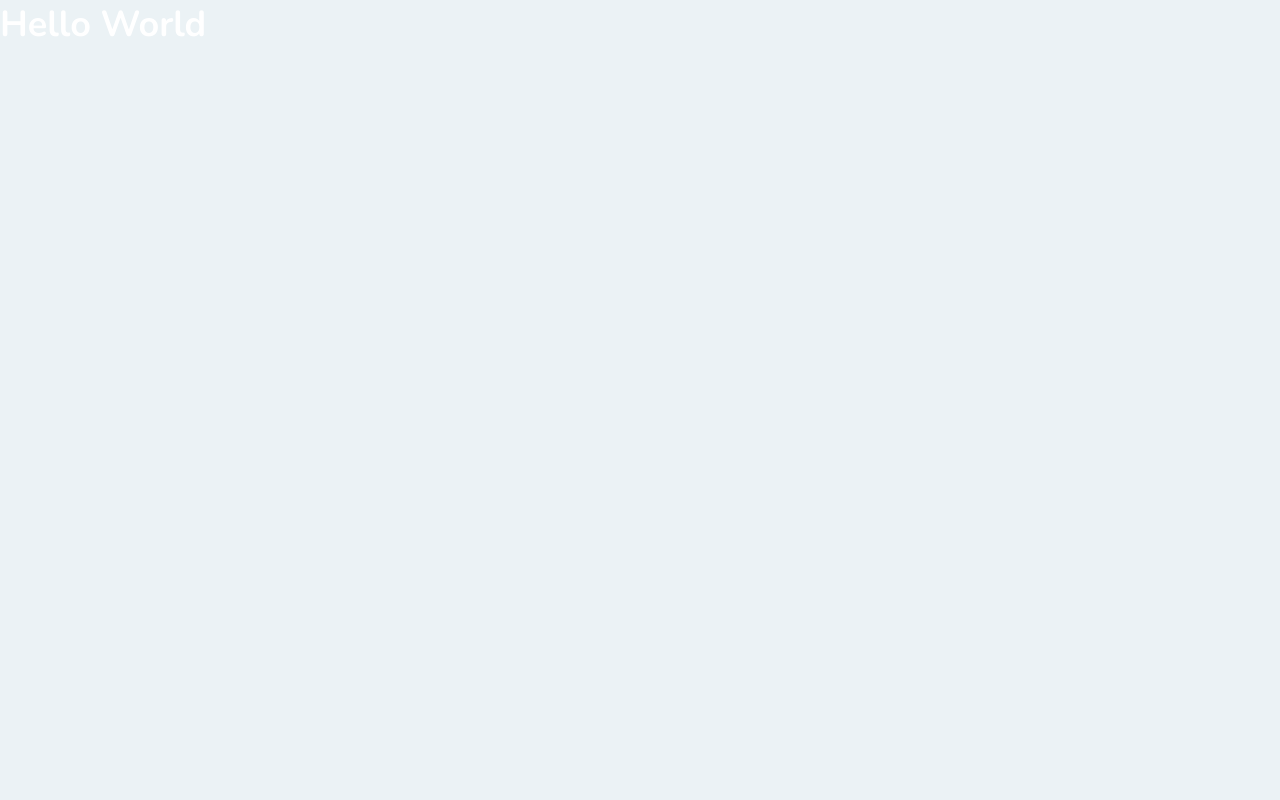
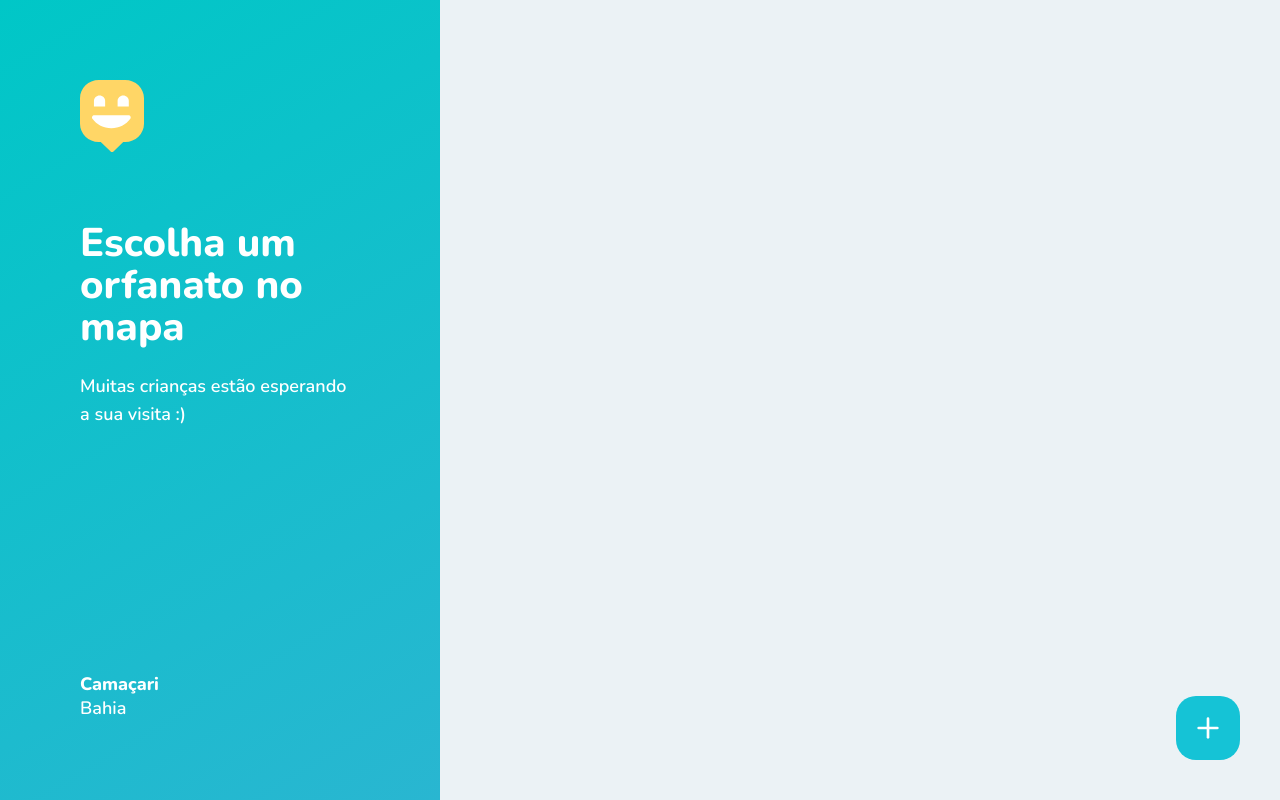
Before and after one commit to vilsonsampaio/happy, a React (Create React App) app in the folder web/: page /app in a window 1280 px wide. Built offline with nearby package versions, Linux system fonts and the light colour scheme; the HTML template or start-up script is replaced by a standard one.

Commit message:
:sparkles: feat: orphanages-map sidebar created and styled

```diff
--- a/web/src/pages/OrphanagesMap.tsx
+++ b/web/src/pages/OrphanagesMap.tsx
@@ -1,7 +1,35 @@
 import React from 'react';
+import { Link } from 'react-router-dom';
+import { FiPlus } from 'react-icons/fi';
+
+import mapMarkerImg from '../images/map-marker.svg';
+
+import '../styles/pages/orphanages-map.css';
 
 function OrphanagesMap() {
-  return <h1>Hello World</h1>;
+  return (
+    <div id="page-map">
+      <aside>
+        <header>
+          <img src={mapMarkerImg} alt="Happy" />
+
+          <h2>Escolha um orfanato no mapa</h2>
+          <p>Muitas crianças estão esperando a sua visita :)</p>
+        </header>
+
+        <footer>
+          <strong>Camaçari</strong>
+          <span>Bahia</span>
+        </footer>
+      </aside>
+
+      <div></div>
+
+      <Link to="" className="create-orphanage">
+        <FiPlus size={32} color="#fff" />
+      </Link>
+    </div>
+  );
 }
 
 export default OrphanagesMap;
--- /dev/null
+++ b/web/src/styles/pages/orphanages-map.css
@@ -0,0 +1,68 @@
+#page-map {
+  position: relative;
+
+  display: flex;
+
+  width: 100vw;
+  height: 100vh;
+}
+
+#page-map aside {
+  display: flex;
+  flex-direction: column;
+  justify-content: space-between;
+
+  width: 440px;
+
+  padding: 80px;
+
+  background: linear-gradient(329.54deg, #29b6d1 0%, #00c7c7 100%);
+}
+
+#page-map aside h2 {
+  margin-top: 64px;
+
+  font-size: 40px;
+  line-height: 42px;
+  font-weight: 800;
+}
+
+#page-map aside p {
+  margin-top: 24px;
+
+  line-height: 28px;
+}
+
+#page-map aside footer {
+  display: flex;
+  flex-direction: column;
+
+  line-height: 24px;
+}
+
+#page-map aside footer strong {
+  font-weight: 800;
+}
+
+#page-map .create-orphanage {
+  position: absolute;
+  bottom: 40px;
+  right: 40px;
+
+  display: flex;
+  align-items: center;
+  justify-content: center;
+
+  width: 64px;
+  height: 64px;
+
+  background: #15c3d6;
+
+  border-radius: 20px;
+
+  transition: background-color 0.2s;
+}
+
+#page-map .create-orphanage:hover {
+  background: #17d6ed;
+}
```
